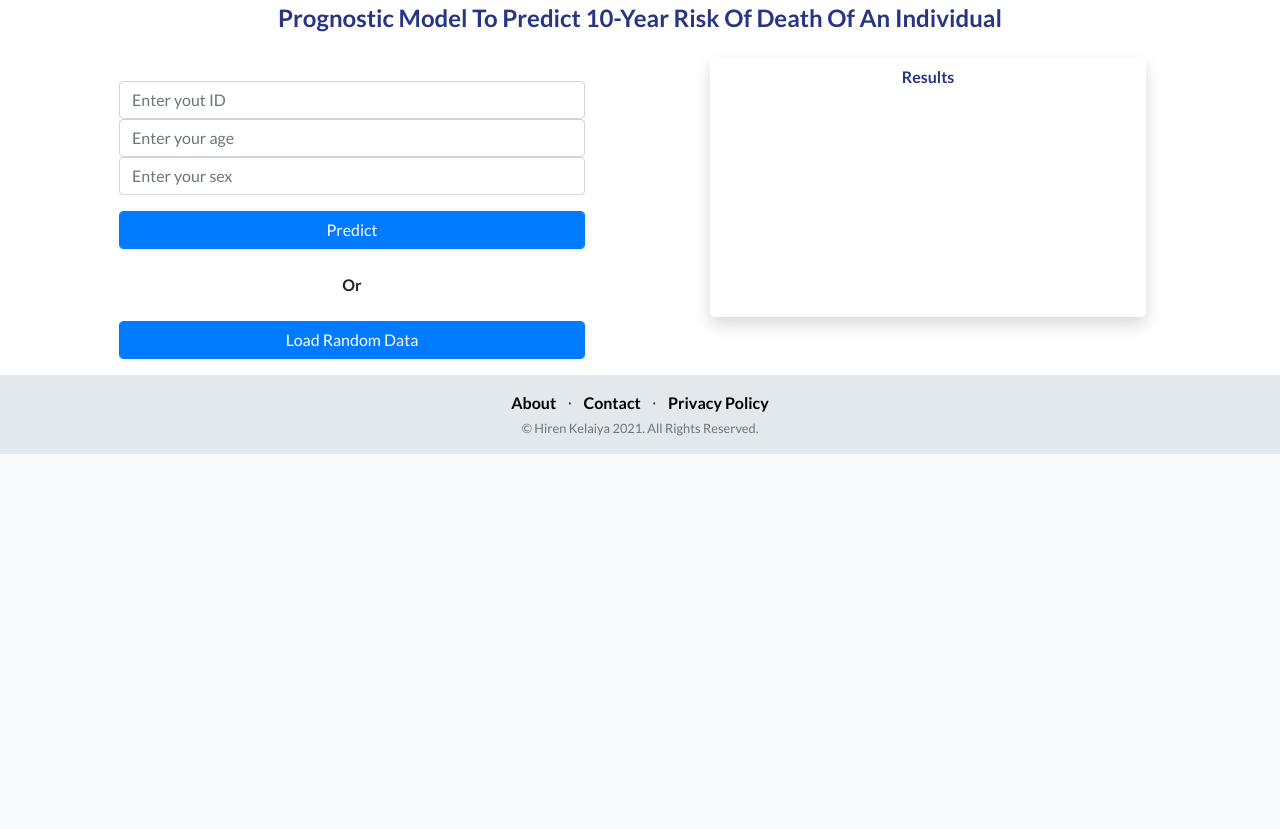
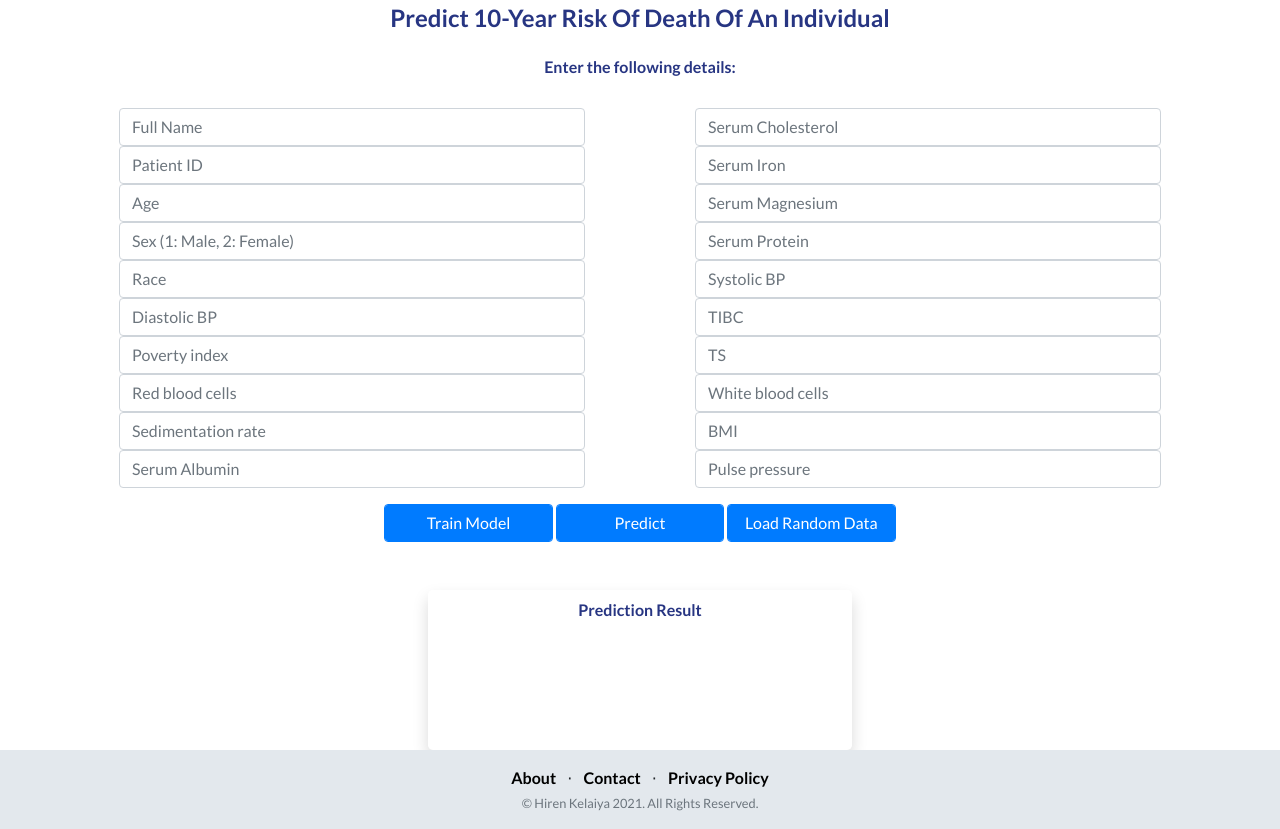
Before and after one commit to hirenhk15/risk-models-for-medical-prognosis, a Flask app: page / in a window 1280 px wide. Shown: the part 346-1175 px from the top of the page. Before the commit the page ends 800 px from the top, so only its background shows below. Run offline with Flask 2, Linux system fonts and the light colour scheme; some libraries are stand-ins or nearby versions.

Commit message:
Changes in index file

```diff
--- a/templates/index.html
+++ b/templates/index.html
@@ -43,6 +43,13 @@
 		  -webkit-animation: spin 2s linear infinite; /* Safari */
 		  animation: spin 2s linear infinite;
 		}
+		.button {
+		  width: 15%;
+		  margin-left:auto;
+		  margin-right:auto;
+		  display: inline-block;
+		}
+
 
 		/* Safari */
 		@-webkit-keyframes spin {
@@ -64,8 +71,8 @@
 				font-size:3rem;
 			}
 		}
-		.res-container{}
-		.result-box{width:80%;margin-left:auto;margin-right:auto;height: 260px;padding:10px;overflow-y: auto;}
+		.res-container{margin-left:auto;margin-right:auto;}
+		.result-box{width:80%;margin-left:auto;margin-right:auto;height: 160px;padding:10px;overflow-y: auto;}
 		#loading {
 			position: fixed;
 			left: 0px;
@@ -102,7 +109,7 @@
 				transform: rotate(360deg);
 			}
 		}
-		.footer{position:absolute;bottom:0px;width:100%;}
+		.footer{position:relative;bottom:0px;width:100%;}
 		#datafetch_form{padding:0px 40px;}
 		.json-result{}
 		.result-box p{text-align:left;}
@@ -121,29 +128,56 @@
 	<!-- Testimonials -->
 	<section class="testimonials text-center">
 		<div class="container-fluid">
-			<h4 class="my-4 title">Prognostic Model To Predict 10-Year Risk Of Death Of An Individual</h4>
+			<h4 class="my-4 title">Predict 10-Year Risk Of Death Of An Individual</h4>
+			<h6 class="title">Enter the following details: </h6>
 			<div class="row">
 				<div class="col-md-6 col-xs-12">
 					<br/>
 					<form method="post" id="datafetch_form" enctype="multipart/form-data">
 						<div class="form-group files color">
-							<input type="text" name = "Id" id="Id" class="form-control" placeholder="Enter yout ID" required>
-							<input type="text" name = "age" id="age" class="form-control" placeholder="Enter your age" required>
-							<input type="text" name = "csvfile" id="csvfile" class="form-control" placeholder="Enter your sex" required>
+							<input type="text" name = "name" id="name" class="form-control" placeholder="Full Name" required>
+							<input type="number" name = "Id" id="Id" class="form-control" placeholder="Patient ID" required>
+							<input type="number" name = "age" id="age" class="form-control" placeholder="Age" required>
+							<input type="number" name = "sex" id="sex" class="form-control" placeholder="Sex (1: Male, 2: Female)" required>
+							<input type="number" name = "race" id="race" class="form-control" placeholder="Race" required>
+							<input type="number" name = "dbp" id="dbp" class="form-control" placeholder="Diastolic BP" required>
+							<input type="number" name = "poverty" id="poverty" class="form-control" placeholder="Poverty index" required>
+							<input type="number" name = "rbc" id="rbc" class="form-control" placeholder="Red blood cells" required>
+							<input type="number" name = "sr" id="sr" class="form-control" placeholder="Sedimentation rate" required>
+							<input type="number" name = "sa" id="sa" class="form-control" placeholder="Serum Albumin" required>
 						</div>
-						<div class=""><button class="form-control btn-primary" id="customfile">Predict</button></div>
-						<br/><center><b>Or</b></center><br/>
-						<button class="form-control btn-primary mb-5" id="defaultfile" data-path = "Prediction_Batch_files">
-							Load Random Data
-						</button>
 					</form>
 				</div>
-				<div class="res-container  col-md-6 col-xs-12">
-					<div class="result-box shadow rounded-lg">
-						<h6 class="title">Results</h6>
-						<div class="json-result">
+				<div class="col-md-6 col-xs-12">
+					<br/>
+					<form method="post" id="datafetch_form" enctype="multipart/form-data">
+						<div class="form-group files color">
+							<input type="number" name = "sc" id="sc" class="form-control" placeholder="Serum Cholesterol" required>
+							<input type="number" name = "si" id="si" class="form-control" placeholder="Serum Iron" required>
+							<input type="number" name = "sm" id="sm" class="form-control" placeholder="Serum Magnesium" required>
+							<input type="number" name = "sp" id="sp" class="form-control" placeholder="Serum Protein" required>
+							<input type="number" name = "sbp" id="sbp" class="form-control" placeholder="Systolic BP" required>
+							<input type="number" name = "tibc" id="tibc" class="form-control" placeholder="TIBC" required>
+							<input type="number" name = "ts" id="ts" class="form-control" placeholder="TS" required>
+							<input type="number" name = "wbc" id="wbc" class="form-control" placeholder="White blood cells" required>
+							<input type="number" name = "bmi" id="bmi" class="form-control" placeholder="BMI" required>
+							<input type="number" name = "pp" id="pp" class="form-control" placeholder="Pulse pressure" required>
+						</div>
+					</form>
+				</div>
+			</div>
+			<div class="">
+				<button class="button form-control btn-primary" id="train">Train Model</button>
+				<button class="button form-control btn-primary" id="customdata">Predict</button>
+				<button class="button form-control btn-primary mb-5" id="defaultdata" data-path = "risk_models/data">
+				Load Random Data
+				</button>
+			</div>
+			<div class="res-container  col-md-6 col-xs-12">
+				<div class="result-box shadow rounded-lg">
+					<h6 class="title">Prediction Result</h6>
+					<div class="json-result">
 
-						</div>
 					</div>
 				</div>
 			</div>
@@ -211,5 +245,4 @@
 		});
 	</script>
 </body>
-
 </html>
```
Also changed, not shown: README.md, images/icon.png (added), images/logo.png (added).
